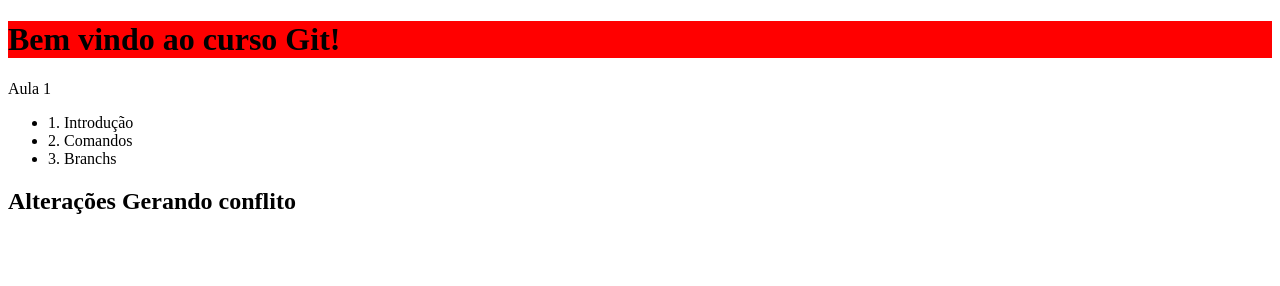
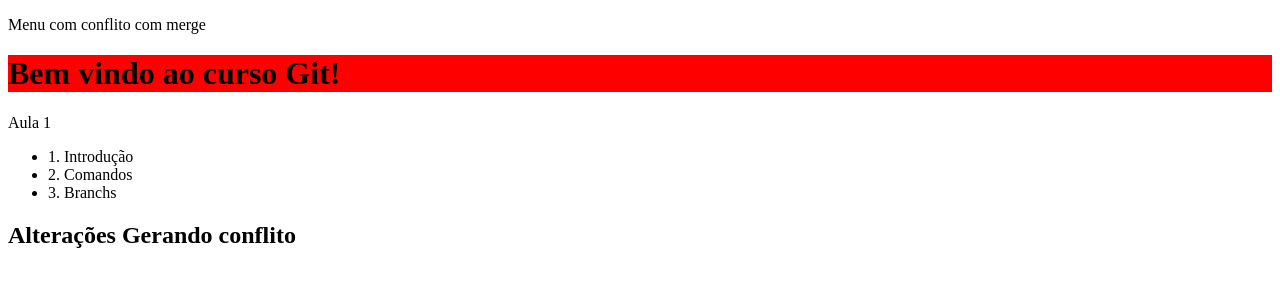
Before and after one commit to michelmedeiros/curso-git, a plain HTML site: page index.html in a window 1280 px wide. Drawn offline with Linux system fonts and the light colour scheme.

Commit message:
Merge com problema

```diff
--- a/index.html
+++ b/index.html
@@ -7,6 +7,7 @@
 </head>
 
 <body>
+    <p>Menu com conflito com merge</p>
     <h1>Bem vindo ao curso Git!</h1>
     <p>Aula 1</p>
     <ul>
```
